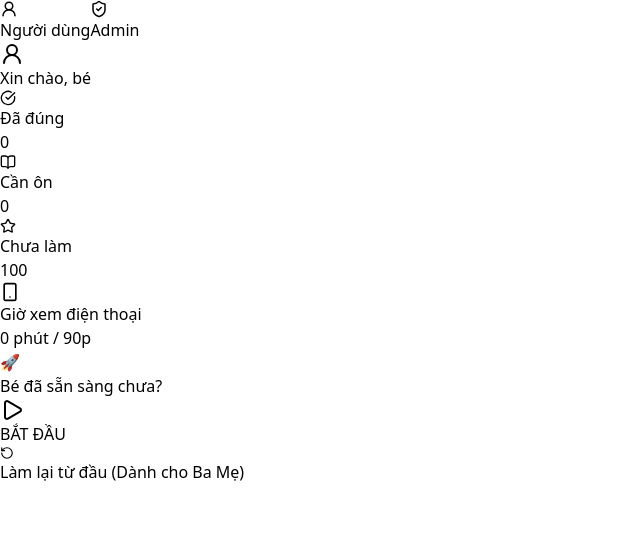
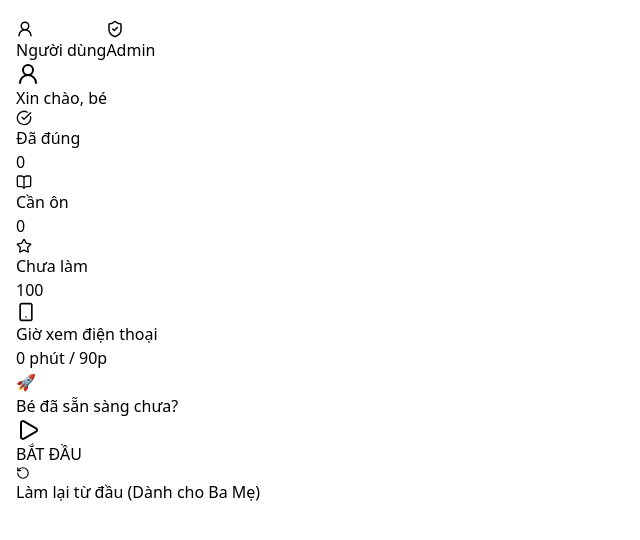
Before and after one commit to truonggiang0891/begioi, a React (Vite) app: page / in a window 1280 px wide. Shown: the top 540 px of the page, without its empty margins (0-640 px from the left). Built offline with nearby package versions, Linux system fonts and the light colour scheme.

Commit message:
Balance mobile vertical spacing

```diff
--- a/src/App.jsx
+++ b/src/App.jsx
@@ -560,7 +560,7 @@ export default function App() {
 
   // --- RENDER COMPONENT ---
   return (
-    <div className={`h-[100dvh] bg-sky-100 font-sans flex flex-col items-center py-1.5 px-2 md:py-5 md:px-4 ${canScrollPage ? 'overflow-x-hidden overflow-y-auto' : 'overflow-hidden'}`}>
+    <div className={`app-shell bg-sky-100 font-sans flex flex-col items-center ${canScrollPage ? 'app-shell--scroll' : 'app-shell--main'}`}>
       {/* ROLE LOGIN */}
       <div className="w-full max-w-lg bg-white rounded-2xl md:rounded-3xl shadow-lg border-4 border-white mb-2 p-1.5 md:p-2">
         <div className="grid grid-cols-2 gap-2">
--- a/src/index.css
+++ b/src/index.css
@@ -15,3 +15,35 @@ body {
 #root {
   height: 100dvh;
 }
+
+.app-shell {
+  height: 100dvh;
+  padding-left: 0.5rem;
+  padding-right: 0.5rem;
+}
+
+.app-shell--main {
+  overflow: hidden;
+  padding-top: clamp(0.375rem, calc((100dvh - 640px) * 0.36), 4.5rem);
+  padding-bottom: 0.375rem;
+}
+
+.app-shell--scroll {
+  overflow-x: hidden;
+  overflow-y: auto;
+  padding-top: 0.375rem;
+  padding-bottom: 0.375rem;
+}
+
+@media (min-width: 768px) {
+  .app-shell {
+    padding-left: 1rem;
+    padding-right: 1rem;
+  }
+
+  .app-shell--main,
+  .app-shell--scroll {
+    padding-top: 1.25rem;
+    padding-bottom: 1.25rem;
+  }
+}
```
